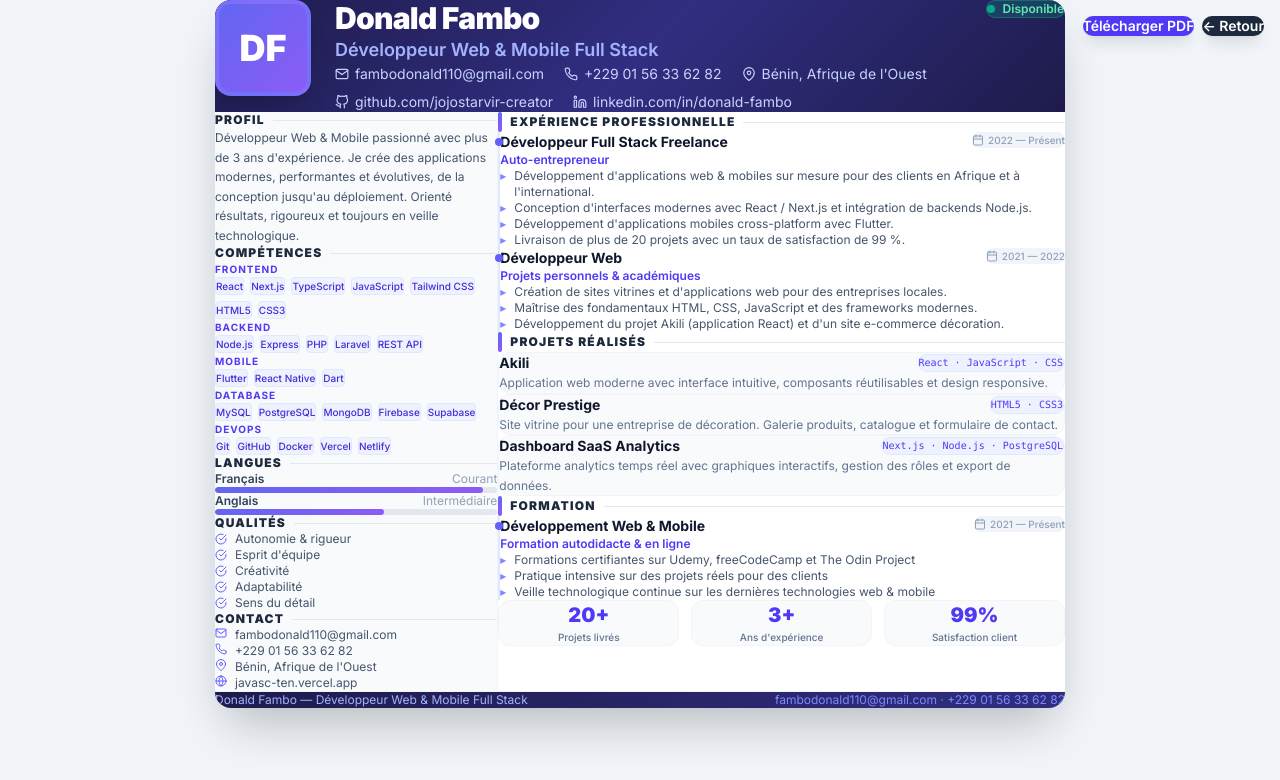
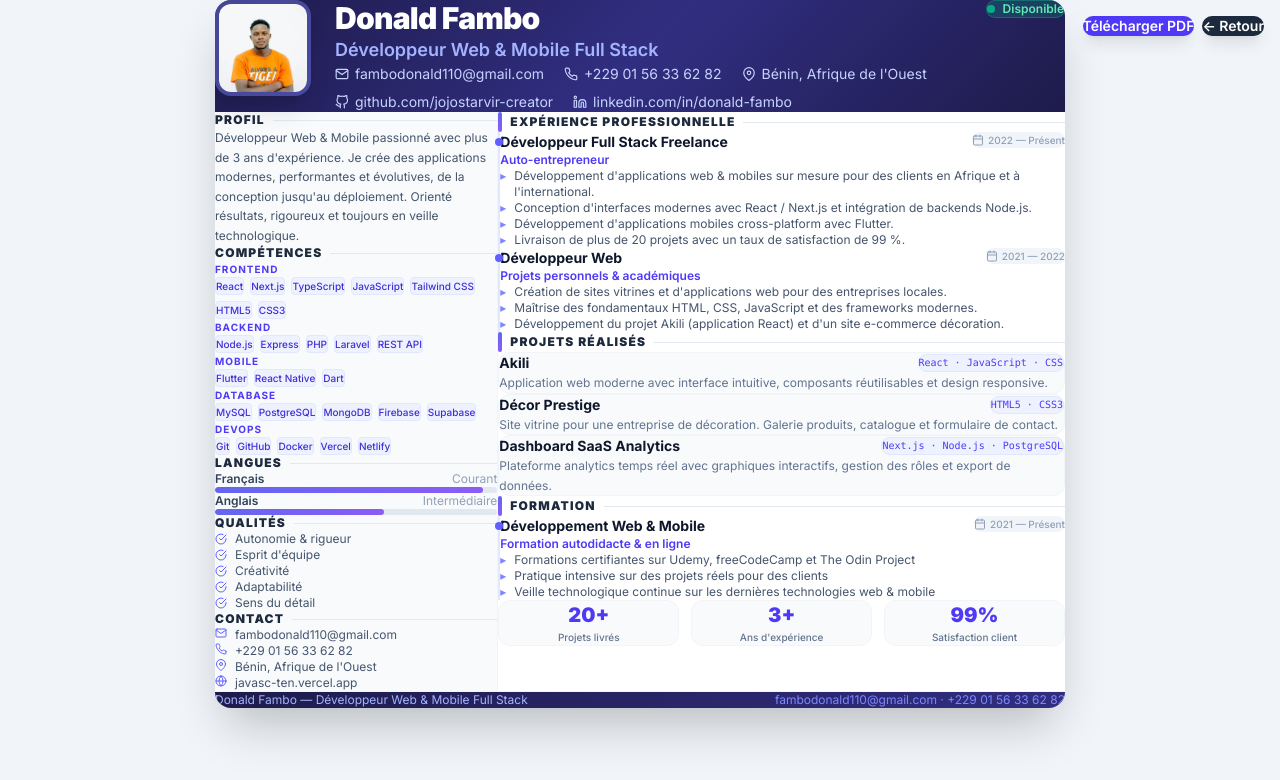
Before and after one commit to jojostarvir-creator/Javasc, a Next.js app: page /cv in a window 1280 px wide. Shown: the top 780 px of the page. Built offline with nearby package versions, Linux system fonts and the light colour scheme.

Commit message:
feat: photo sur le CV

```diff
--- a/src/app/cv/page.tsx
+++ b/src/app/cv/page.tsx
@@ -1,4 +1,5 @@
 import type { Metadata } from "next";
+import Image from "next/image";
 import {
   FiMail, FiPhone, FiMapPin, FiGithub, FiLinkedin,
   FiGlobe, FiCalendar, FiCheckCircle,
@@ -79,9 +80,14 @@
             style={{ background: "linear-gradient(135deg, #1e1b4b 0%, #312e81 50%, #1e1b4b 100%)" }}>
 
             {/* Avatar */}
-            <div className="w-24 h-24 rounded-2xl flex-shrink-0 flex items-center justify-center text-4xl font-black text-white border-4 border-indigo-400/40 shadow-xl"
-              style={{ background: "linear-gradient(135deg, #6366f1, #8b5cf6)" }}>
-              DF
+            <div className="w-24 h-24 rounded-2xl flex-shrink-0 overflow-hidden border-4 border-indigo-400/40 shadow-xl relative">
+              <Image
+                src="/photo.jpg"
+                alt="Donald Fambo"
+                fill
+                sizes="96px"
+                className="object-cover object-top"
+              />
             </div>
 
             {/* Info */}
```
